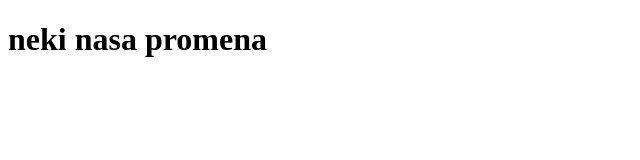
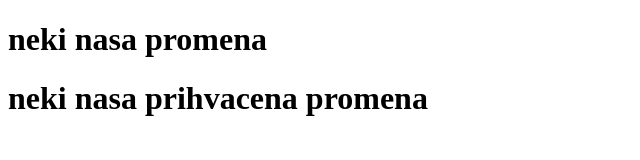
Before and after one commit to darko905/Neki-projekat, a plain HTML site: page index.html in a window 1280 px wide. Shown: the whole page, without its empty margins (0-640 px from the left). Drawn offline with Linux system fonts and the light colour scheme.

Commit message:
Update index.html

```diff
--- a/index.html
+++ b/index.html
@@ -7,5 +7,6 @@
 </head>
 <body>
     <h1>neki nasa promena</h1>
+    <h1>neki nasa prihvacena promena</h1>
 </body>
 </html>
```
